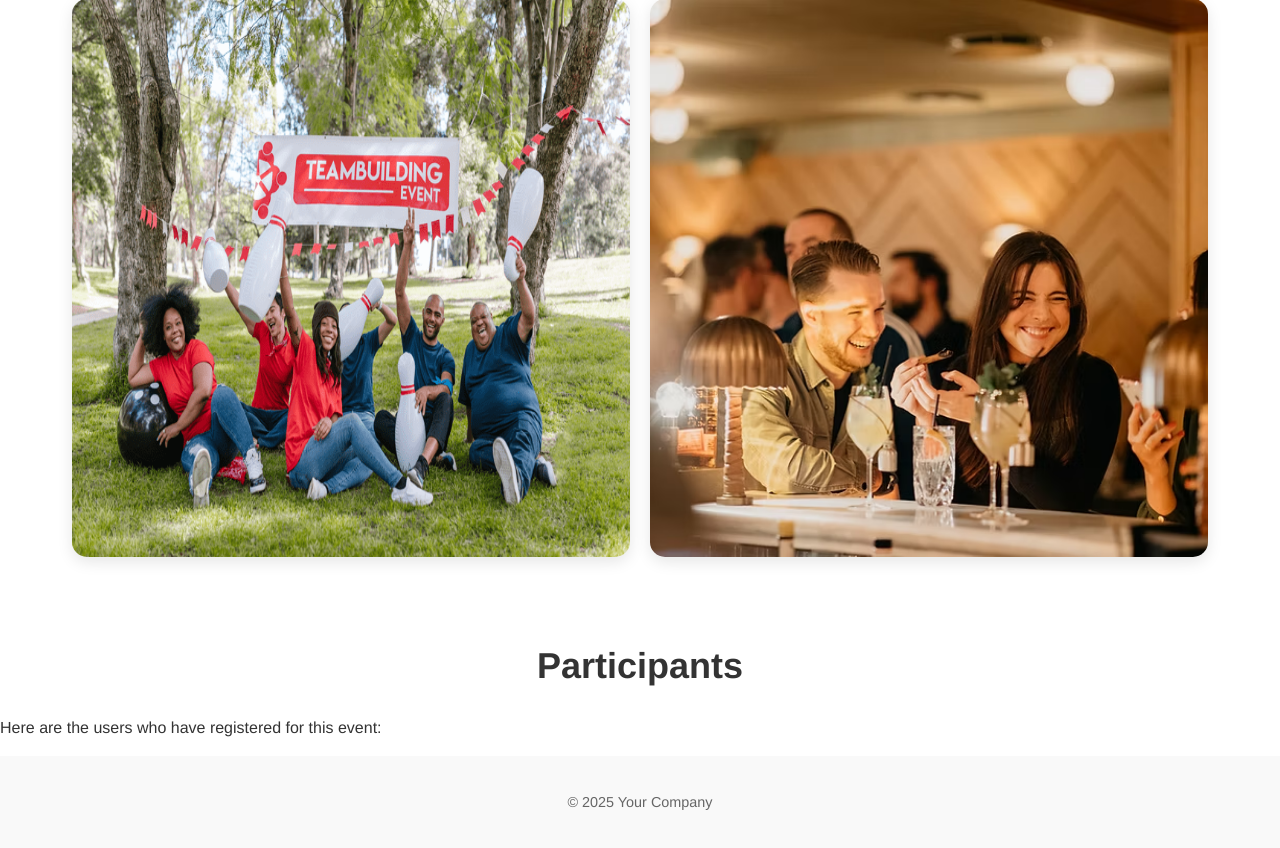
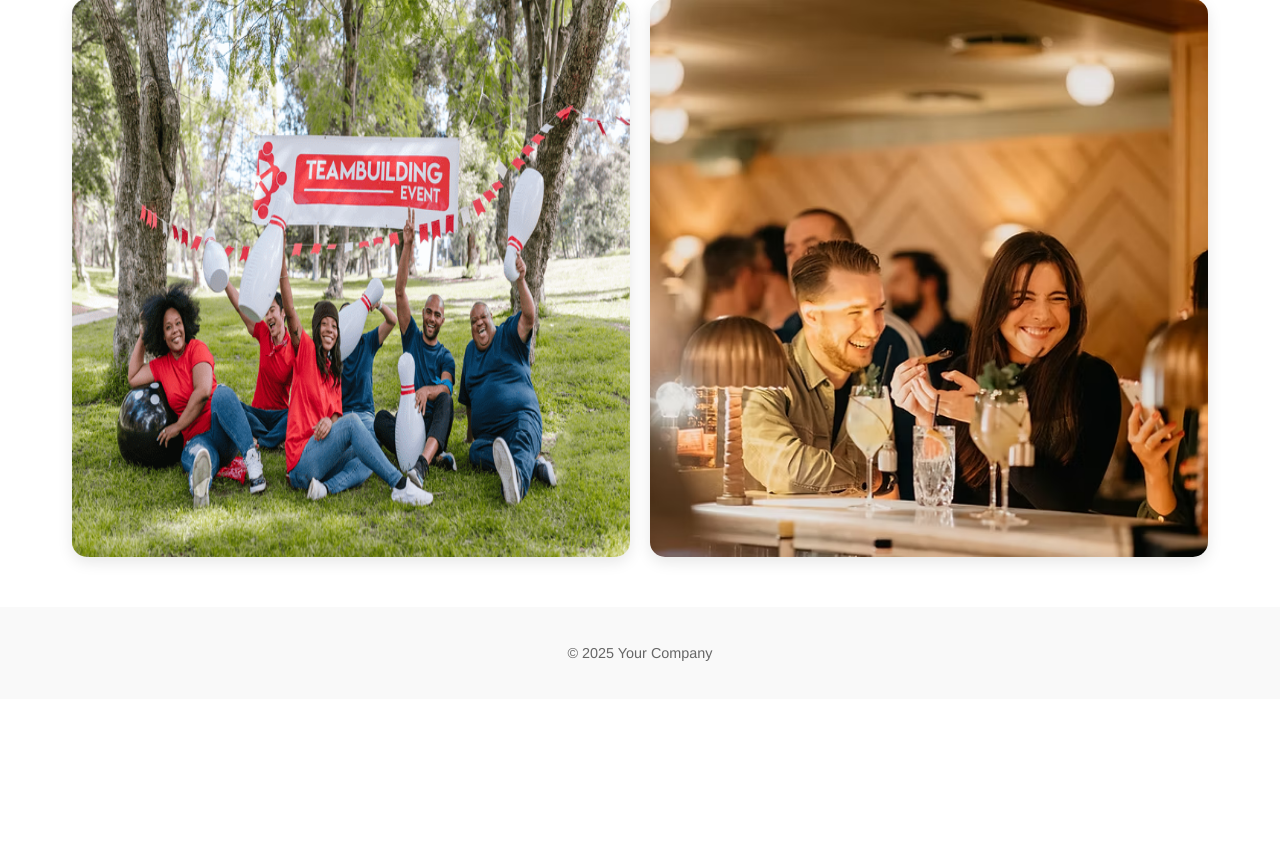
Before and after one commit to LianneKho/flaskapp, a Flask app: page /eventssuccesful in a window 1280 px wide. Shown: the part 504-1352 px from the top of the page. After the commit the page ends 1165 px from the top, so only its background shows below. Run offline with Flask 3, Linux system fonts and the light colour scheme; a user stored in the database is signed in.

Commit message:
Update eventssuccesful.html

```diff
--- a/templates/eventssuccesful.html
+++ b/templates/eventssuccesful.html
@@ -22,15 +22,7 @@
                 <img src="{{ url_for('static', filename='images/TeamBuilding.jpg') }}" alt="Office">
                 <img src="{{ url_for('static', filename='images/cafe_werk.jpg') }}" alt="Basketball" >
         </section>
-        <section>
-            <h2>Participants</h2>
-            <p>Here are the users who have registered for this event:</p>
-            <ul>
-                {% for participant in participants %}
-                    <li>{{ participant[0] }} ({{ participant[1] }})</li>
-                {% endfor %}
-            </ul>
-        </section>
+
     </main>
 
     <footer class="footer">
```
